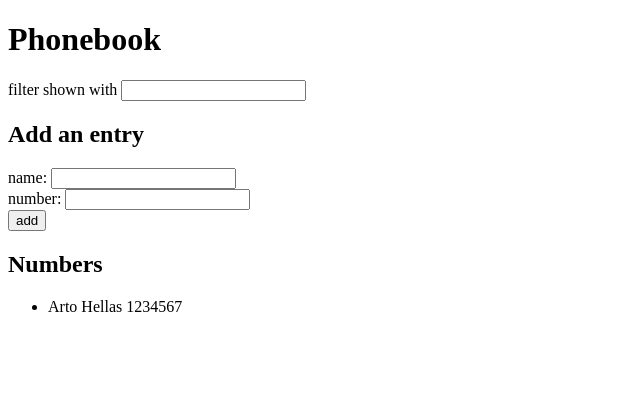
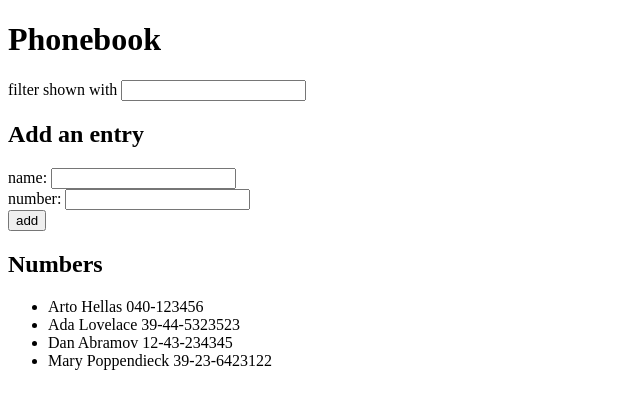
Before and after one commit to kevcomedia/fullstackopen2021-part2, a React (Create React App) app in the folder phonebook/: page / in a window 1280 px wide. Shown: the top 408 px of the page, without its empty margins (0-640 px from the left). Built offline with nearby package versions, Linux system fonts and the light colour scheme; data requests are answered from the project's data file.

Commit message:
Fetch persons from db.json

```diff
--- a/phonebook/src/App.js
+++ b/phonebook/src/App.js
@@ -1,15 +1,20 @@
-import React, { useState } from 'react'
+import React, { useState, useEffect } from 'react'
+import axios from 'axios'
 import Search from './components/Search'
 import Form from './components/Form'
 import PhonebookEntries from './components/PhonebookEntries'
 
 const App = () => {
-  const [persons, setPersons] = useState([
-    { name: 'Arto Hellas', number: '1234567' },
-  ])
+  const [persons, setPersons] = useState([])
   const [newName, setNewName] = useState('')
   const [newNumber, setNewNumber] = useState('')
   const [searchTerm, setSearchTerm] = useState('')
+
+  useEffect(() => {
+    axios.get('http://localhost:3001/persons').then((response) => {
+      setPersons(response.data)
+    })
+  }, [])
 
   const handleNameChange = (event) => {
     setNewName(event.target.value)
```
